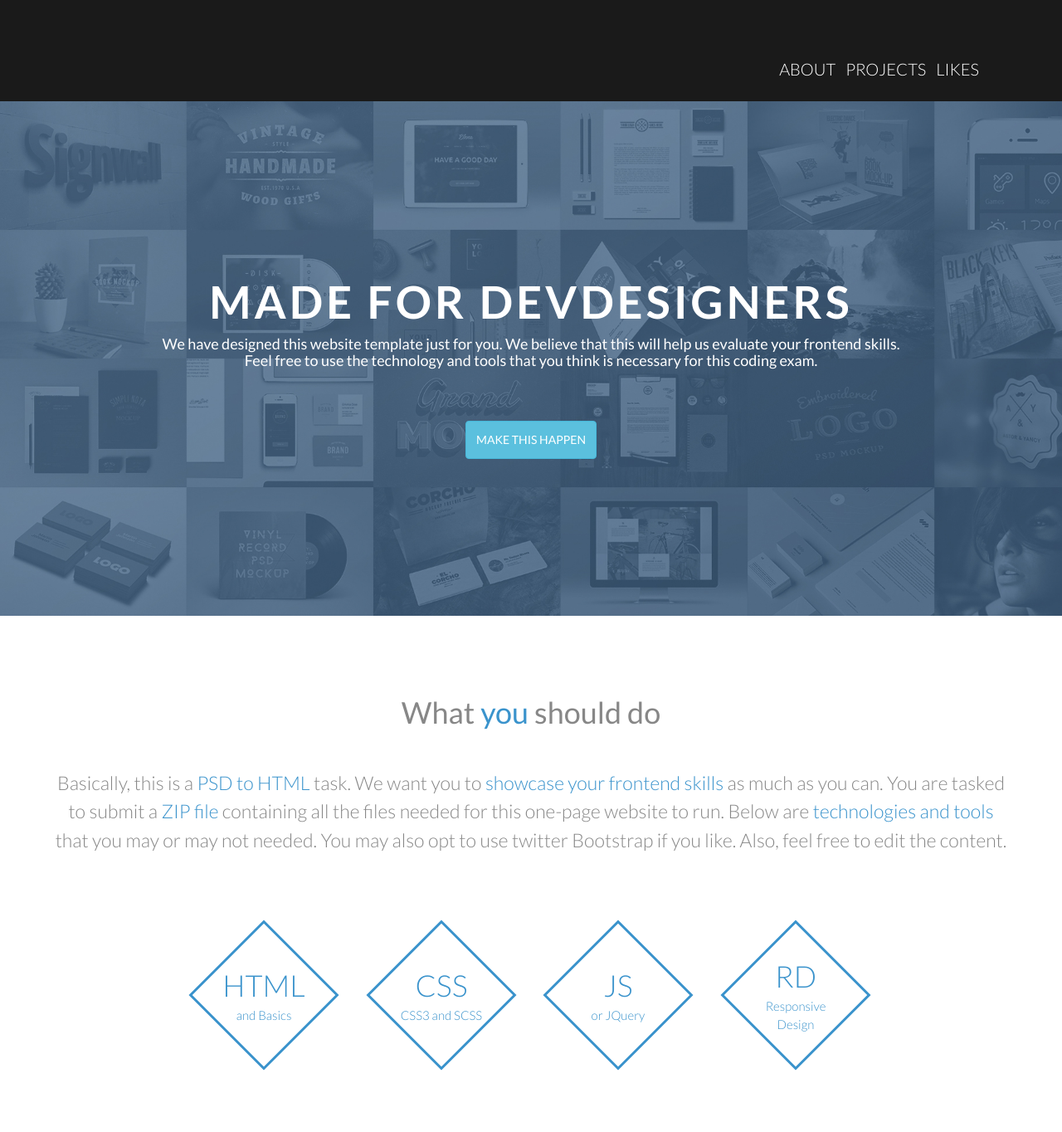
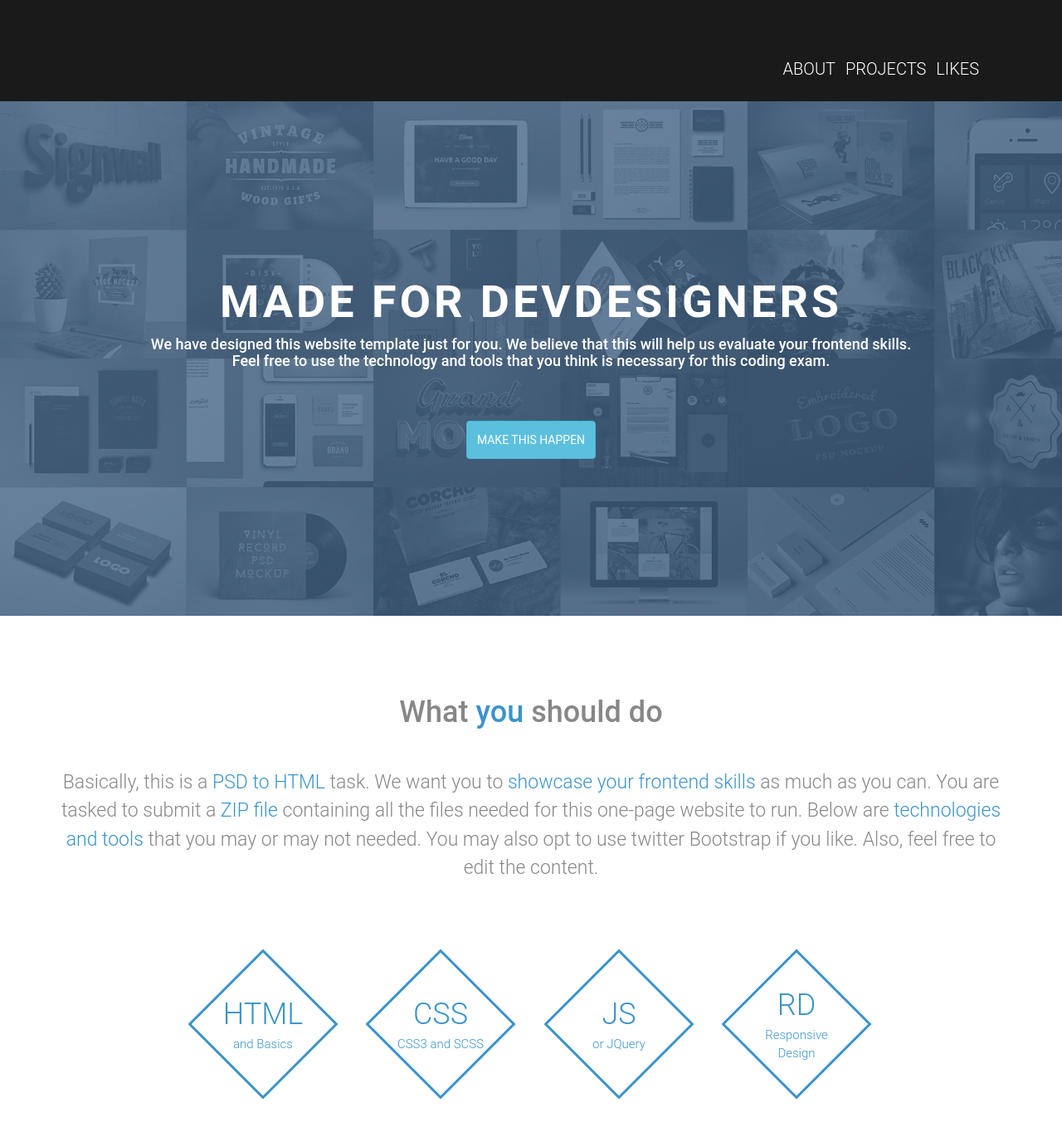
Before and after one commit to gerardoguangco/gerardoguangco.github.io, a Jekyll site: the page built from index.html, in a window 1280 px wide and 1400 px high. Shown: the top 1364 px of the window at 83% size. Built offline with Jekyll 4.4.1, drawn with Linux system fonts in a browser that asks for light colours.

Commit message:
"Added Font"

```diff
--- a/_includes/head.html
+++ b/_includes/head.html
@@ -9,4 +9,5 @@
     <script type="text/javascript" src="/js/front.js"></script>
     <script src="/js/circle-progress.js"></script>
     <link href='http://fonts.googleapis.com/css?family=Lato:300,400,700' rel='stylesheet' type='text/css'>
+    <link href='http://fonts.googleapis.com/css?family=Roboto+Condensed' rel='stylesheet' type='text/css'>
     <link rel="stylesheet" href="{{ '/css/main.css' | prepend: site.baseurl }}">
--- a/_sass/front.scss
+++ b/_sass/front.scss
@@ -14,7 +14,7 @@ $navbar-text-active: #3a93cc;
 $header-gray: #1A1A1A;
 
 body {
-  font-family: 'Lato', serif;
+  font-family: 'Roboto', serif;
   color: $gray-text;
 }
 
```
